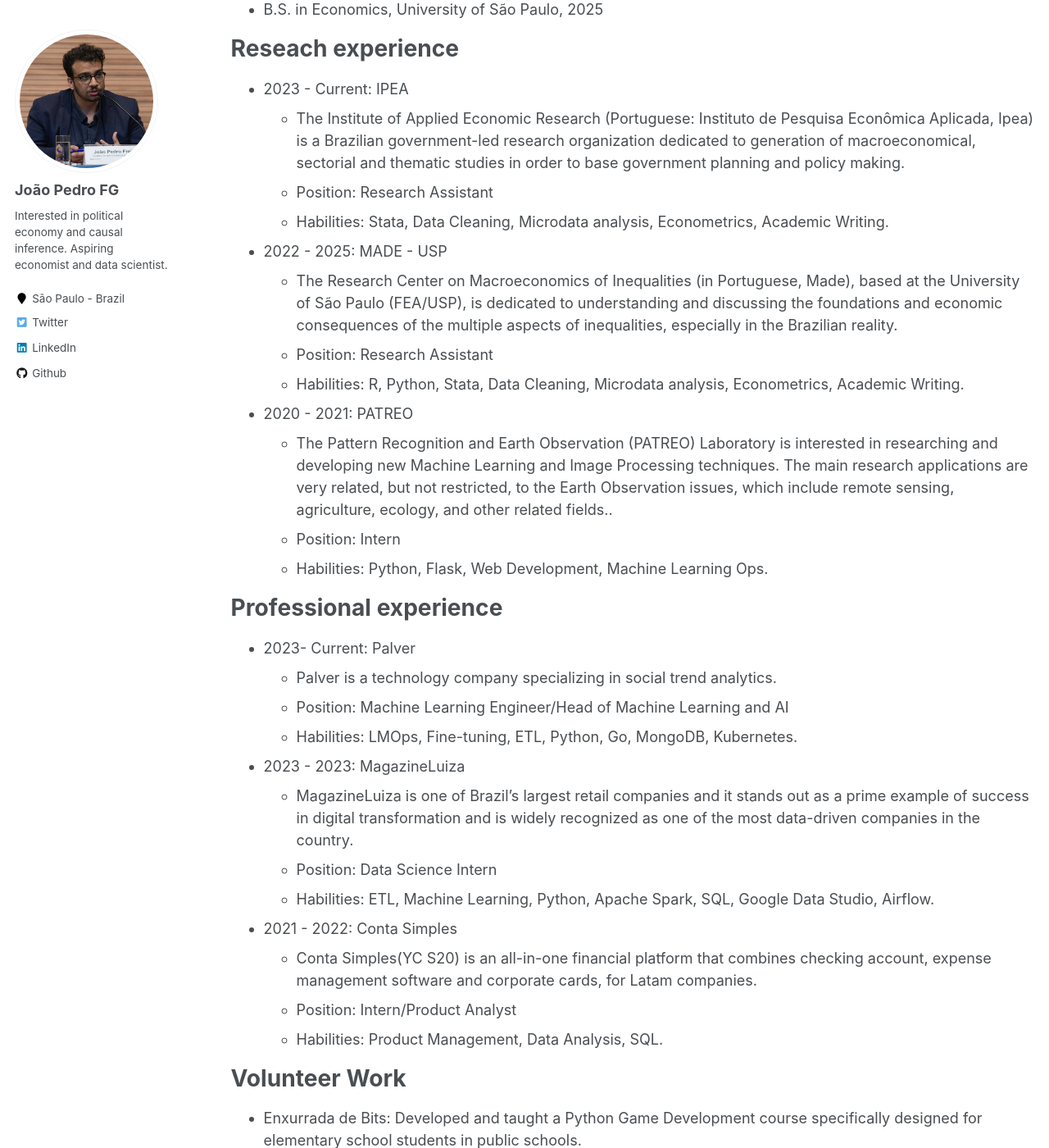
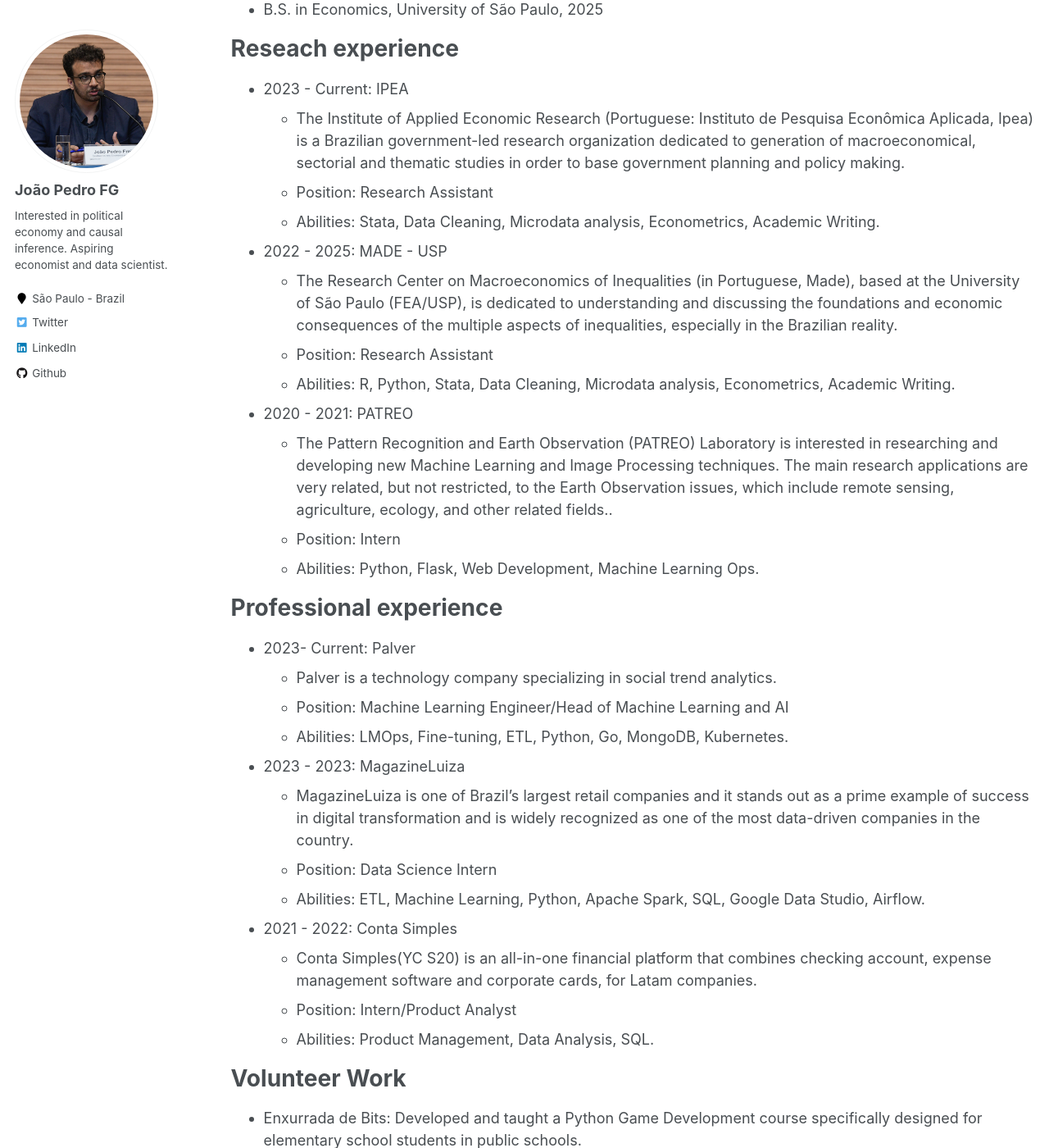
Before and after one commit to joaopedro-fg/joaopedro-fg.github.io, a Jekyll site: the page built from _pages/cv.md, in a window 1280 px wide and 1400 px high, scrolled down 250 px. Shown: the whole window at 82% size. Built offline with Jekyll 4.4.1, drawn with Linux system fonts in a browser that asks for light colours.

Commit message:
fix typo

```diff
--- a/_pages/cv.md
+++ b/_pages/cv.md
@@ -19,31 +19,31 @@
 * 2023 - Current: IPEA
   * The Institute of Applied Economic Research (Portuguese: Instituto de Pesquisa Econômica Aplicada, Ipea) is a Brazilian government-led research organization dedicated to generation of macroeconomical, sectorial and thematic studies in order to base government planning and policy making.
   * Position: Research Assistant
-  * Habilities: Stata, Data Cleaning, Microdata analysis, Econometrics, Academic Writing.
+  * Abilities: Stata, Data Cleaning, Microdata analysis, Econometrics, Academic Writing.
 * 2022 - 2025: MADE - USP
   * The Research Center on Macroeconomics of Inequalities (in Portuguese, Made), based at the University of São Paulo (FEA/USP), is dedicated to understanding and discussing the foundations and economic consequences of the multiple aspects of inequalities, especially in the Brazilian reality.
   * Position: Research Assistant
-  * Habilities: R, Python, Stata, Data Cleaning, Microdata analysis, Econometrics, Academic Writing.
+  * Abilities: R, Python, Stata, Data Cleaning, Microdata analysis, Econometrics, Academic Writing.
 * 2020 - 2021: PATREO
   * The Pattern Recognition and Earth Observation (PATREO) Laboratory is interested in researching and developing new Machine Learning and Image Processing techniques. The main research applications are very related, but not restricted, to the Earth Observation issues, which include remote sensing, agriculture, ecology, and other related fields..
   * Position: Intern
-  * Habilities: Python, Flask, Web Development, Machine Learning Ops.
+  * Abilities: Python, Flask, Web Development, Machine Learning Ops.
 
 Professional experience
 ======
 * 2023- Current: Palver
   * Palver is a technology company specializing in social trend analytics.
   * Position: Machine Learning Engineer/Head of Machine Learning and AI
-  * Habilities: LMOps, Fine-tuning, ETL, Python, Go, MongoDB, Kubernetes.
+  * Abilities: LMOps, Fine-tuning, ETL, Python, Go, MongoDB, Kubernetes.
 
 * 2023 - 2023: MagazineLuiza
   * MagazineLuiza is one of Brazil's largest retail companies and it stands out as a prime example of success in digital transformation and is widely recognized as one of the most data-driven companies in the country.
   * Position: Data Science Intern
-  * Habilities: ETL, Machine Learning, Python, Apache Spark, SQL, Google Data Studio, Airflow.
+  * Abilities: ETL, Machine Learning, Python, Apache Spark, SQL, Google Data Studio, Airflow.
 * 2021 - 2022: Conta Simples
   * Conta Simples(YC S20) is an all-in-one financial platform that combines checking account, expense management software and corporate cards, for Latam companies.
   * Position: Intern/Product Analyst
-  * Habilities: Product Management, Data Analysis, SQL.
+  * Abilities: Product Management, Data Analysis, SQL.
 
 
 Volunteer Work
```
